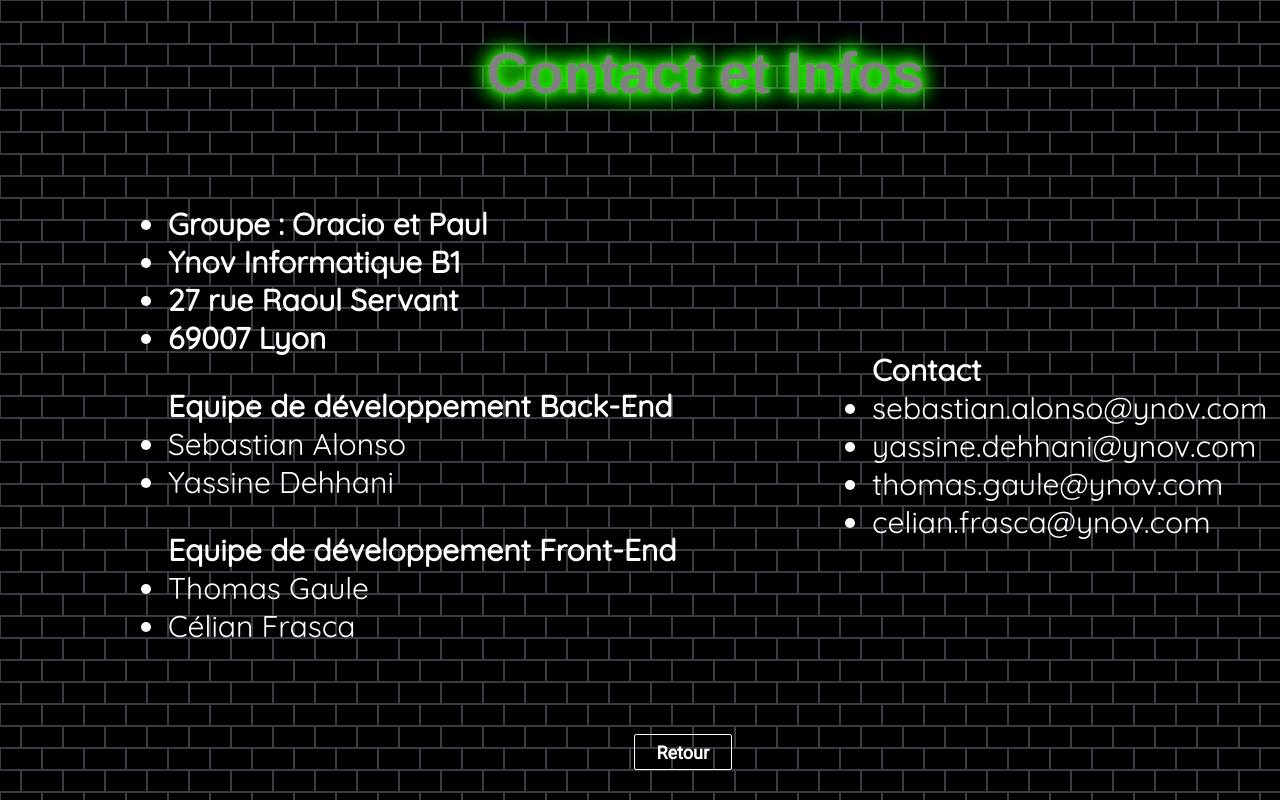
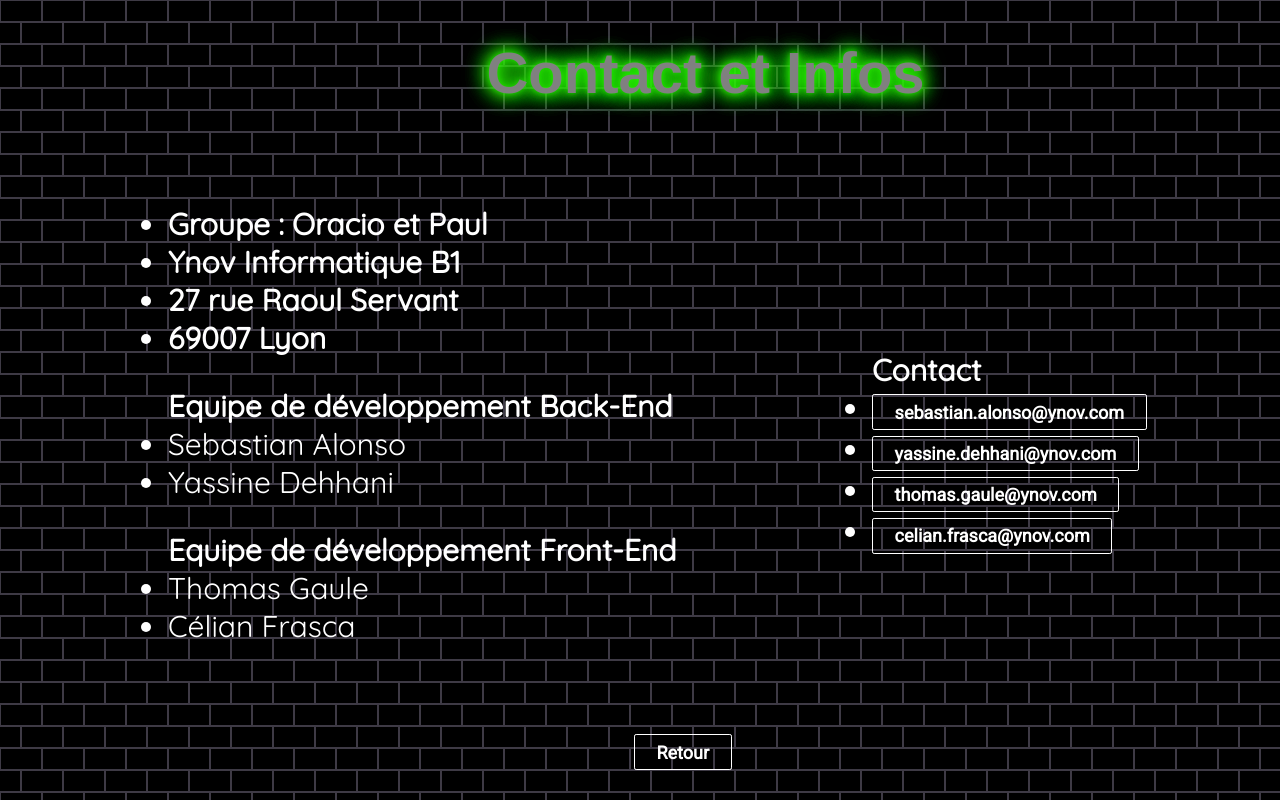
Before and after one commit to Lixlechat/Groupie-tracker, a plain HTML site: page contact.html in a window 1280 px wide. Drawn offline with Linux system fonts and the light colour scheme; a web font is replaced by a local one.

Commit message:
groupie-tracker

```diff
--- a/contact.html
+++ b/contact.html
@@ -30,10 +30,10 @@
 
         <div class="thirdlist">
          <ul><strong>Contact</strong>
-             <li>sebastian.alonso@ynov.com</li>
-             <li>yassine.dehhani@ynov.com</li>
-             <li>thomas.gaule@ynov.com</li>
-             <li>celian.frasca@ynov.com</li>
+             <li><a href="mailto:sebastian.alonso@ynov.com">sebastian.alonso@ynov.com</a></li>
+             <li><a href="mailto:yassine.dehhani@ynov.com">yassine.dehhani@ynov.com</a></li>
+             <li><a href="mailto:thomas.gaule@ynov.com">thomas.gaule@ynov.com</a></li>
+             <li><a href="mailto:celian.frasca@ynov.com">celian.frasca@ynov.com</a></li>
          </ul>
         </div>
         <div class="button">
```
